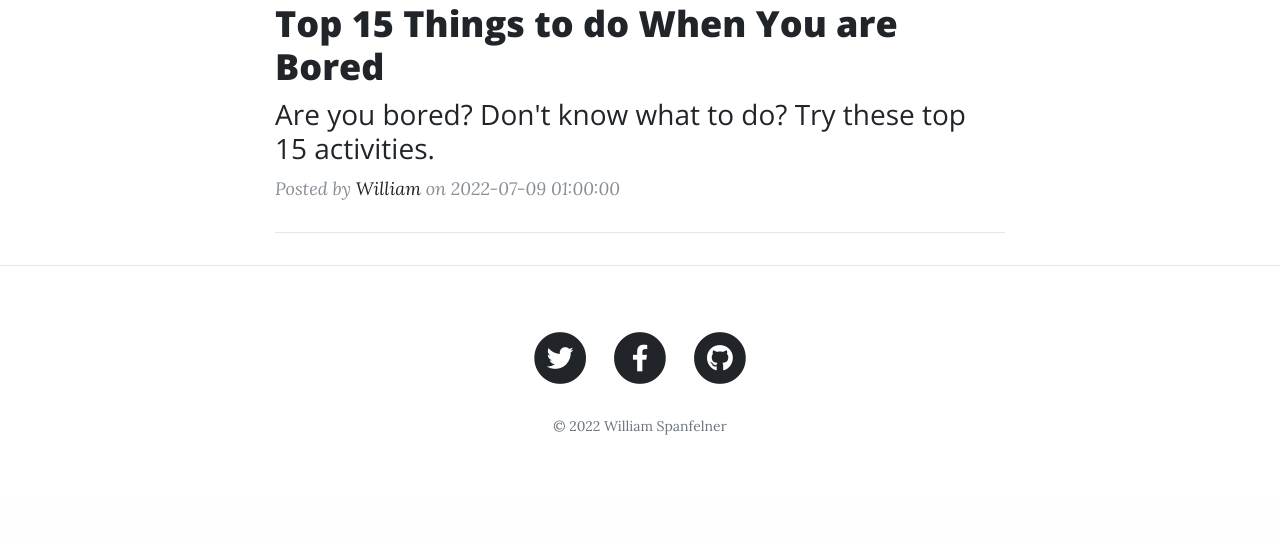
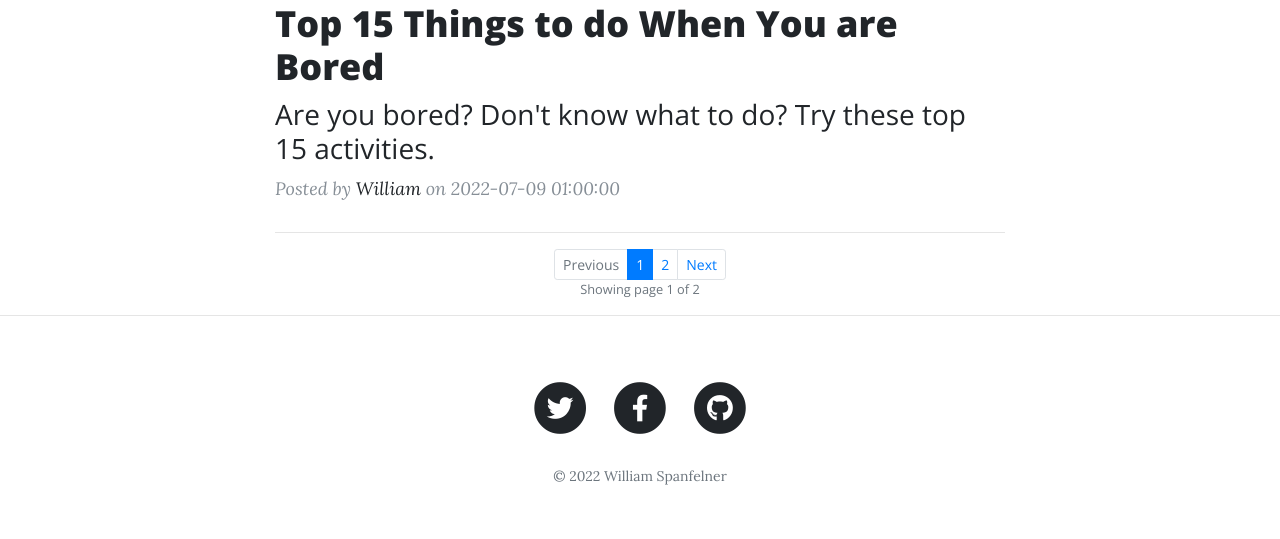
Before and after one commit to WilliamSpanfelner/day-70-blog_with_users, a Flask app: page / in a window 1280 px wide. Shown: the part 1165-1704 px from the top of the page. Before the commit the page ends 1600 px from the top, so only its background shows below. Run offline with Flask 3, Linux system fonts and the light colour scheme; data comes from the database, SQL or seed files in the repository; some libraries are stand-ins or nearby versions.

Commit message:
Add pagination markup and reformat remainder of markup

```diff
--- a/templates/index.html
+++ b/templates/index.html
@@ -1,7 +1,8 @@
 {% include "header.html" %}
 
 <!-- Page Header -->
-  <header class="masthead" style="background-image: url('https://external-content.duckduckgo.com/iu/?u=https%3A%2F%2Ftse3.mm.bing.net%2Fth%3Fid%3DOIP.59MN2hVAn_FXaSZc5EbBPQHaEo%26pid%3DApi&f=1')">
+<header class="masthead"
+        style="background-image: url('https://external-content.duckduckgo.com/iu/?u=https%3A%2F%2Ftse3.mm.bing.net%2Fth%3Fid%3DOIP.59MN2hVAn_FXaSZc5EbBPQHaEo%26pid%3DApi&f=1')">
     <div class="overlay"></div>
     <div class="container">
         <div class="row">
@@ -52,6 +53,29 @@
         </div>
     </div>
 </div>
+
+<div class="d-flex justify-content-center">
+    <nav class="d-flex flex-column align-items-center" aria-label="Page navigation">
+        <ul class="pagination pagination-sm border-light mb-0">
+            <li class="page-item {{ 'disabled' if all_posts.page == 1 }}">
+                <a class="page-link" href="{{ url_for('get_all_posts', page=all_posts.prev_num) }}">Previous</a>
+            </li>
+
+            {% for page_num in all_posts.iter_pages() %}
+            <li class="page-item {{ 'active' if all_posts.page == page_num }}">
+                <a id="paginator" class="page-link" href="{{ url_for('get_all_posts', page=page_num) }}">{{ page_num
+                    }}</a>
+            </li>
+            {% endfor %}
+
+            <li class="page-item {{ 'disabled' if all_posts.page == all_posts.pages }}">
+                <a class="page-link" href="{{ url_for('get_all_posts', page=all_posts.next_num) }}">Next</a>
+            </li>
+        </ul>
+        <div id="page-indicator" class="text-muted">Showing page {{ all_posts.page }} of {{ all_posts.pages }}</div>
+    </nav>
+</div>
+
 <hr>
 
 {% include "footer.html" %}
```
Lines whose indentation alone changed are shown as unchanged.
